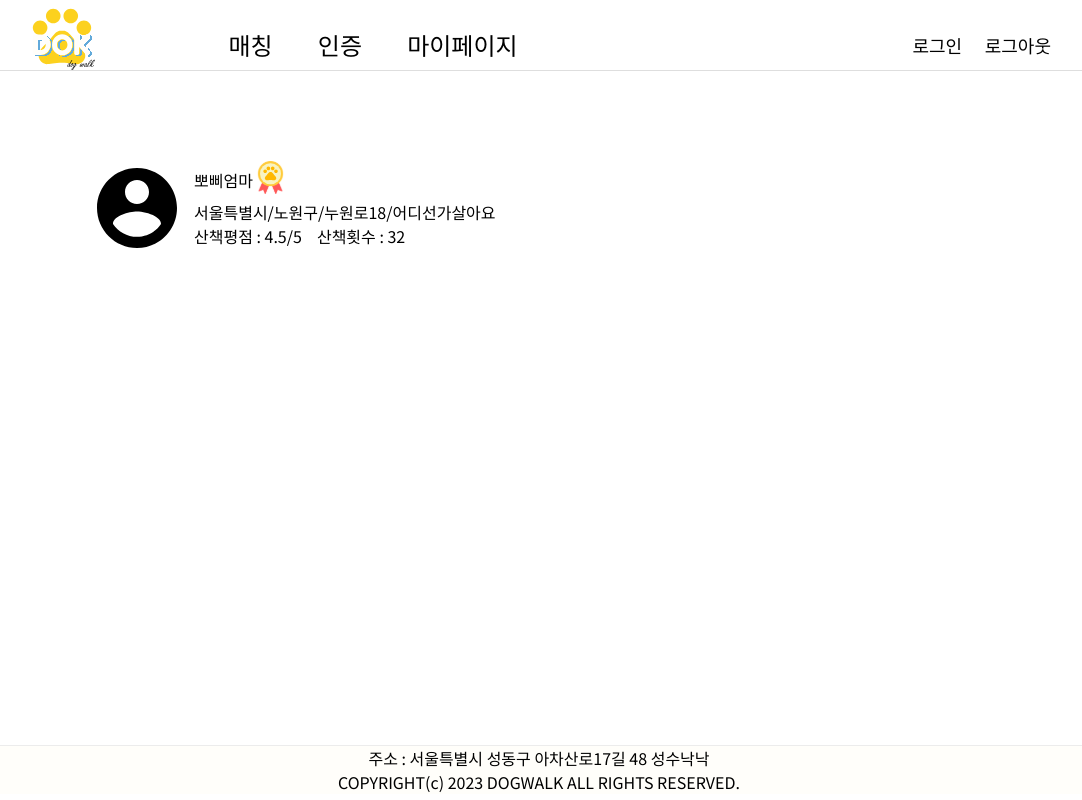
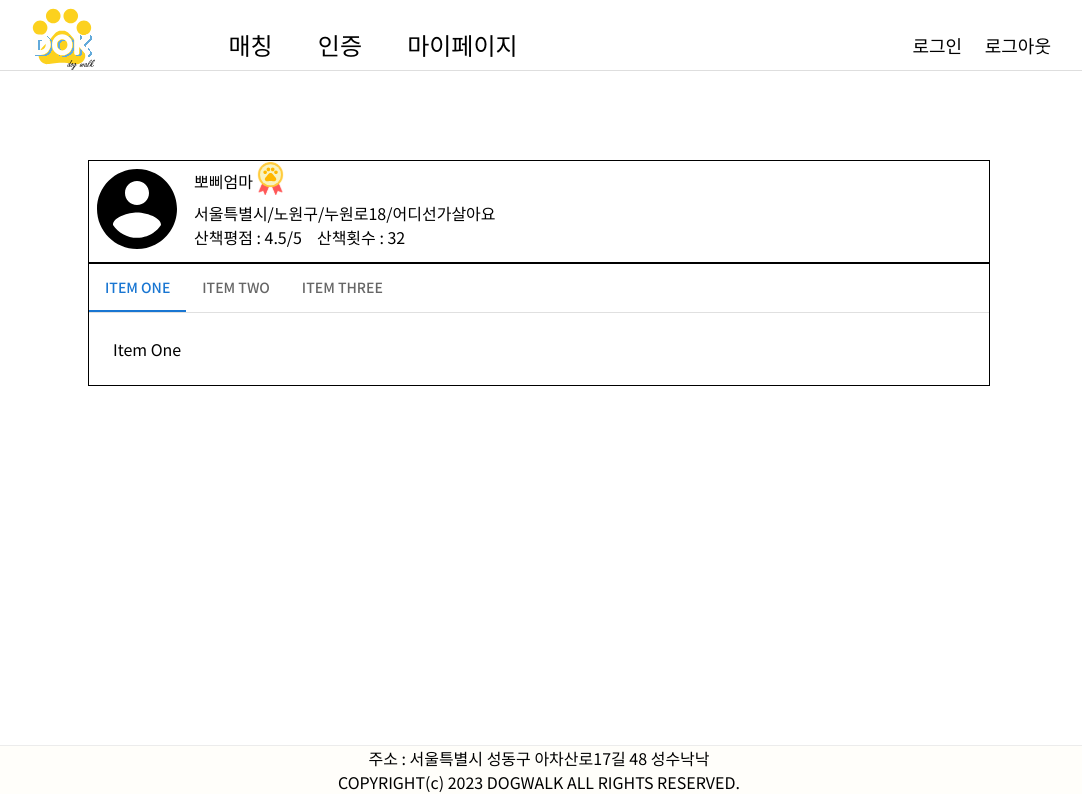
Before and after one commit to yoonsoohwa/DOK_Frontend, a React (Vite) app: page /profileintroduction in a window 1280 px wide. Shown: the whole page, without its empty margins (101-1183 px from the left). Built offline with nearby package versions, Linux system fonts and the light colour scheme; a web font is replaced by a local one.

Commit message:
Feat: Navbar 추가

```diff
--- a/src/components/Profile/ProfileInfo.tsx
+++ b/src/components/Profile/ProfileInfo.tsx
@@ -29,7 +29,8 @@ const TotalFrame = styled.div`
     display: flex;
     justify-content: flex-start;
     max-width: 900px;
-    margin: 7% auto;
+    margin: 7% auto 0 auto;
+    border: black solid 1px;
 `
 
 const Img = styled.div`
--- /dev/null
+++ b/src/components/Profile/ProfileNavbar.tsx
@@ -0,0 +1,43 @@
+import React from 'react';
+import {styled} from "styled-components";
+import TabContext from '@mui/lab/TabContext';
+import TabList from '@mui/lab/TabList';
+import TabPanel from '@mui/lab/TabPanel';
+import Tab from '@mui/material/Tab';
+import Box from '@mui/material/Box';
+
+export const ProfileNavBar = () => {
+
+    const [value, setValue] = React.useState('1');
+
+    const handleChange = (event: React.SyntheticEvent, newValue: string) => {
+        setValue(newValue);
+    };
+
+    return (
+        <TotalFrame>
+            <Box sx={{ width: '100%', typography: 'body1' }}>
+                <TabContext value={value}>
+                    <Box sx={{ borderBottom: 1, borderColor: 'divider' }}>
+                    <TabList onChange={handleChange} aria-label="lab API tabs example">
+                        <Tab label="Item One" value="1" />
+                        <Tab label="Item Two" value="2" />
+                        <Tab label="Item Three" value="3" />
+                    </TabList>
+                    </Box>
+                    <TabPanel value="1">Item One</TabPanel>
+                    <TabPanel value="2">Item Two</TabPanel>
+                    <TabPanel value="3">Item Three</TabPanel>
+                </TabContext>
+            </Box>
+        </TotalFrame>
+    )
+}
+
+const TotalFrame = styled.div`
+    display: flex;
+    justify-content: flex-start;
+    max-width: 900px;
+    margin: 0% auto 0 auto;
+    border: black solid 1px;
+`
--- a/src/pages/ProfileIntroduction.tsx
+++ b/src/pages/ProfileIntroduction.tsx
@@ -2,10 +2,12 @@ import { styled } from "styled-components";
 import React from "react";
 // import { Profile } from "../components/Profile/Profile";
 import { ProfileInfo } from "../components/Profile/ProfileInfo";
-
+import { ProfileNavBar } from "../components/Profile/ProfileNavbar";
 
 export function ProfileIntroduction() {
-  return (
+  return (<div>
     <ProfileInfo />
+    <ProfileNavBar />
+  </div>
   );
 }
```
Also changed, not shown: src/components/Profile/NavBar.tsx (deleted). Lines whose indentation alone changed are shown as unchanged.
